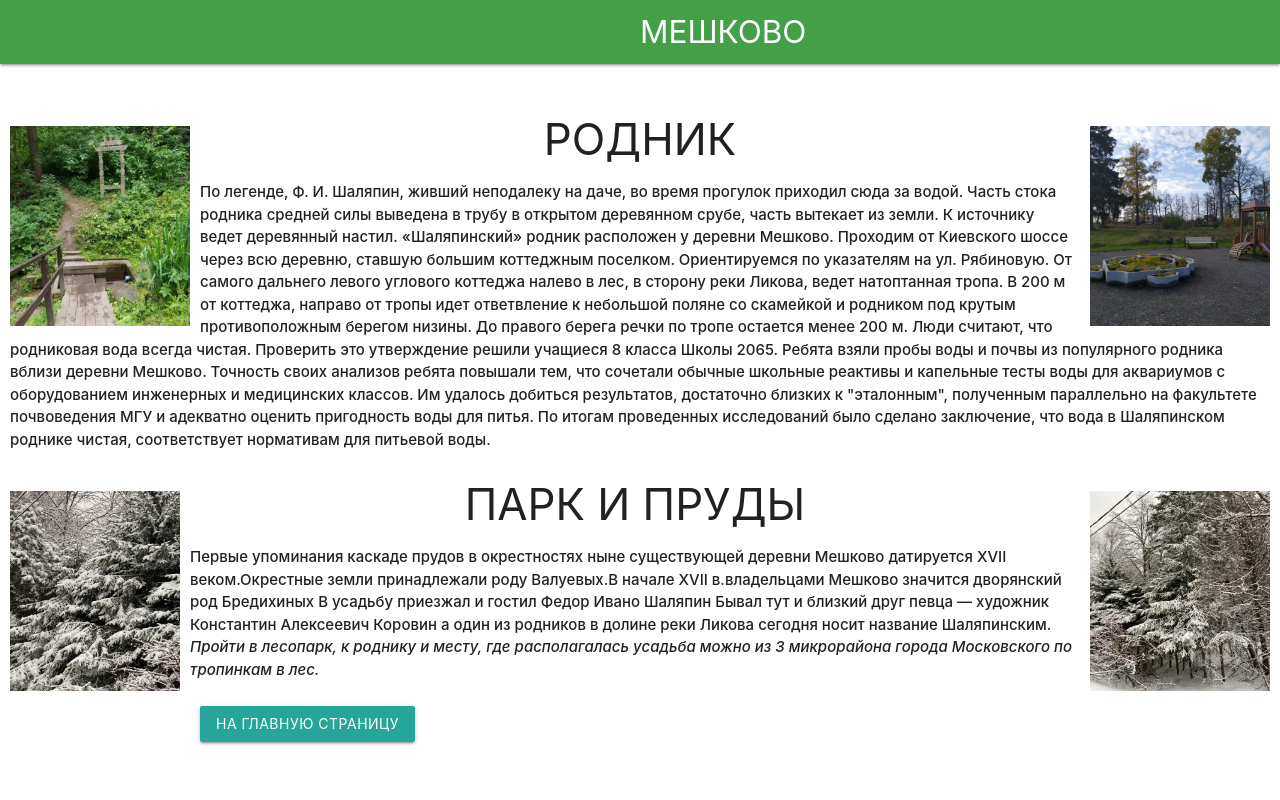
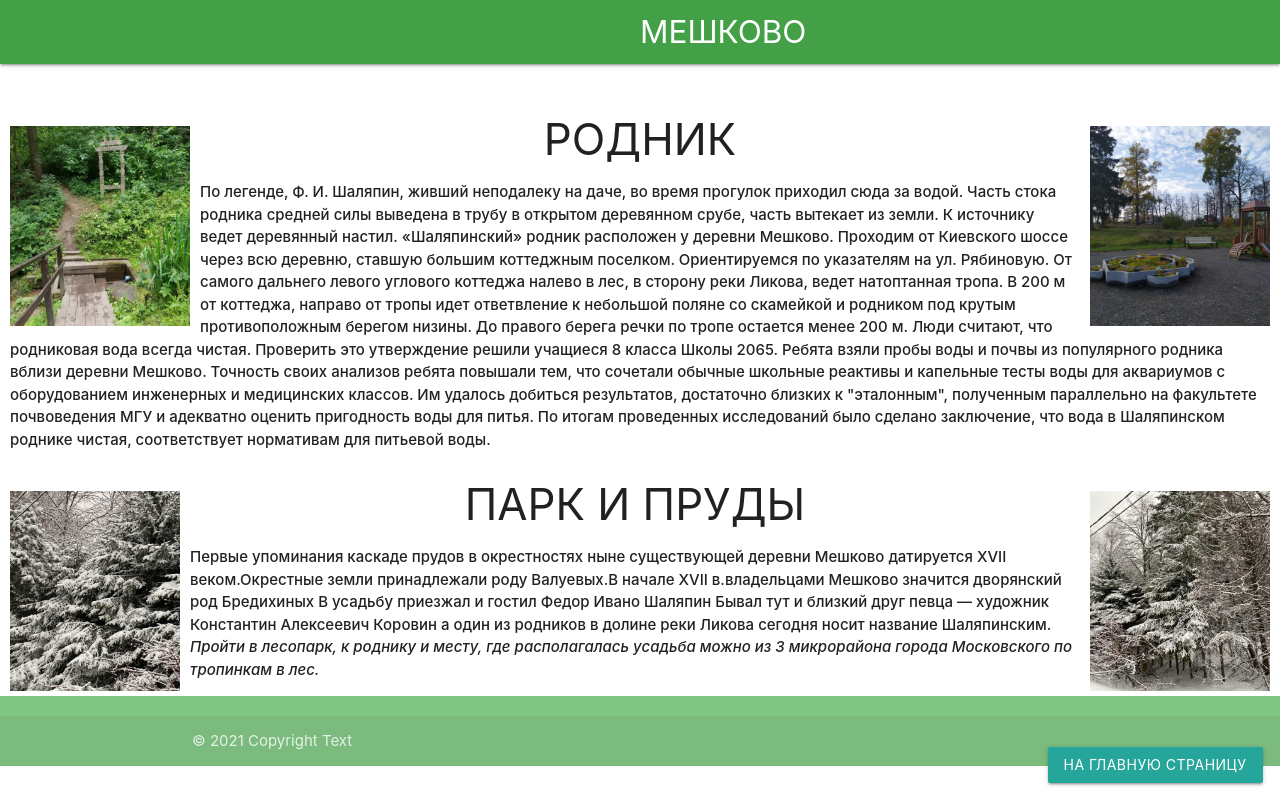
Before and after one commit to PhilMeshkovo/meshkovo-village, a React (Create React App) app: page / in a window 1280 px wide. Both pictures are taken after a click on the button "НАШИ ДОСТОПРИМЕЧАТЕЛЬНОСТИ". Built offline with nearby package versions, Linux system fonts and the light colour scheme.

Commit message:
add fixed main buttons

```diff
--- a/src/App.js
+++ b/src/App.js
@@ -3,6 +3,7 @@ import {Header} from './layout/Header'
 import {Main} from './components/Main'
 import {Sights} from './components/Sights'
 import {History} from './components/History'
+import {Footer} from './components/Footer'
 
 
 function App() {
@@ -17,6 +18,7 @@ const [view, setView] = useState('main')
       {view === 'history' && <History view={view} setView={(props) => setView(props)}/>} */}
       {view === 'main' ? <Main view={view} setView={setView}/> : view !== 'history' && view === 'sights' ?
       <Sights view={view} setView={setView}/> : <History view={view} setView={setView}/>}
+      <Footer />
     </div>
   );
 }
--- /dev/null
+++ b/src/components/Footer.jsx
@@ -0,0 +1,11 @@
+function Footer () {
+    return <footer className="page-footer green lighten-2 footers">
+    <div className="footer-copyright">
+      <div className="container">
+      © {new Date().getFullYear()} Copyright Text
+      </div>
+    </div>
+  </footer>
+}
+
+export {Footer}
--- a/src/components/History.jsx
+++ b/src/components/History.jsx
@@ -38,7 +38,7 @@ function History(props) {
         С 2012 года — в составе города Москвы.
     К слову, название деревни Мешково произошло от Григория Михайловича Валуева по прозвищу Мешок.</strong></p>
 
-        <button className="btn waves-effect waves-light buttons" onClick={() => setView('main')}>На главную страницу</button>
+        <button className="btn waves-effect waves-light buttons-main" onClick={() => setView('main')}>На главную страницу</button>
     </div>
 }
 
--- a/src/components/Main.jsx
+++ b/src/components/Main.jsx
@@ -6,15 +6,15 @@ function Main(props) {
         const { setView = Function.prototype } = props;
 
         const styles = {
+                backgroundImage: `url(${Image})`,
                 height: 700,
-                backgroundImage: `url(${Image})`,
                 backgroundSize: 'cover',
                 backgroundPosition: 'center',
                 width: `calc(100vw + 48px)`,
                 margin: -24,
                 padding: 24
         };
-        return <div id="Buttons" className="center pages" style={styles}>
+        return <div id="Buttons" className="center pages" style={styles} >
                 <button className="btn waves-effect waves-light buttons" onClick={() => setView('sights')}>Наши Достопримечательности</button>
                 <button className="btn waves-effect waves-light buttons" onClick={() => setView('history')}>История Мешково</button>
         </div>;
--- a/src/components/Sights.jsx
+++ b/src/components/Sights.jsx
@@ -36,7 +36,7 @@ function Sights(props) {
             Ликова сегодня носит название Шаляпинским.
             <em> Пройти в лесопарк, к роднику и месту, где располагалась усадьба можно из 3 микрорайона города Московского по
         тропинкам в лес.</em></strong></p>
-        <button className="btn waves-effect waves-light buttons" onClick={() => setView('main')}>На главную страницу</button>
+        <button className="btn waves-effect waves-light buttons-main" onClick={() => setView('main')}>На главную страницу</button>
     </div>
 }
 
--- a/src/index.css
+++ b/src/index.css
@@ -36,14 +36,19 @@ img {
   animation: show 700ms ease-in-out;
 }
 
+.buttons-main {
+  position: fixed;
+  bottom: 0.5rem;
+  right: 0.5rem;
+  animation: show 700ms ease-in-out;
+}
+
 @keyframes show {
   from {
-    /* top: 100%; */
     opacity: 0;
     transform: translateY(3rem);
   }
   to {
-    /* top: 0%; */
     opacity: 1;
     transform: translateY(0rem);
   }
```
